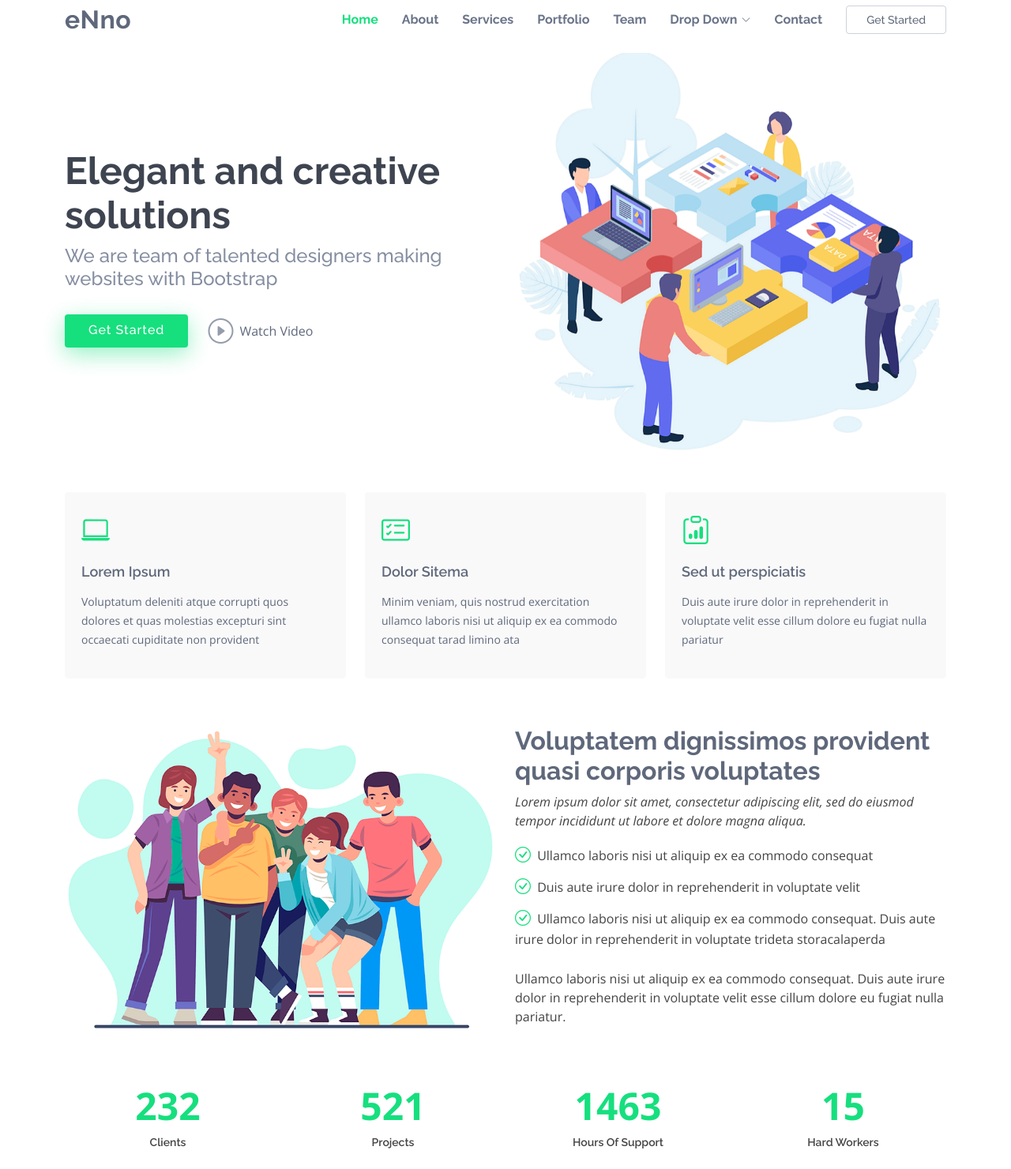
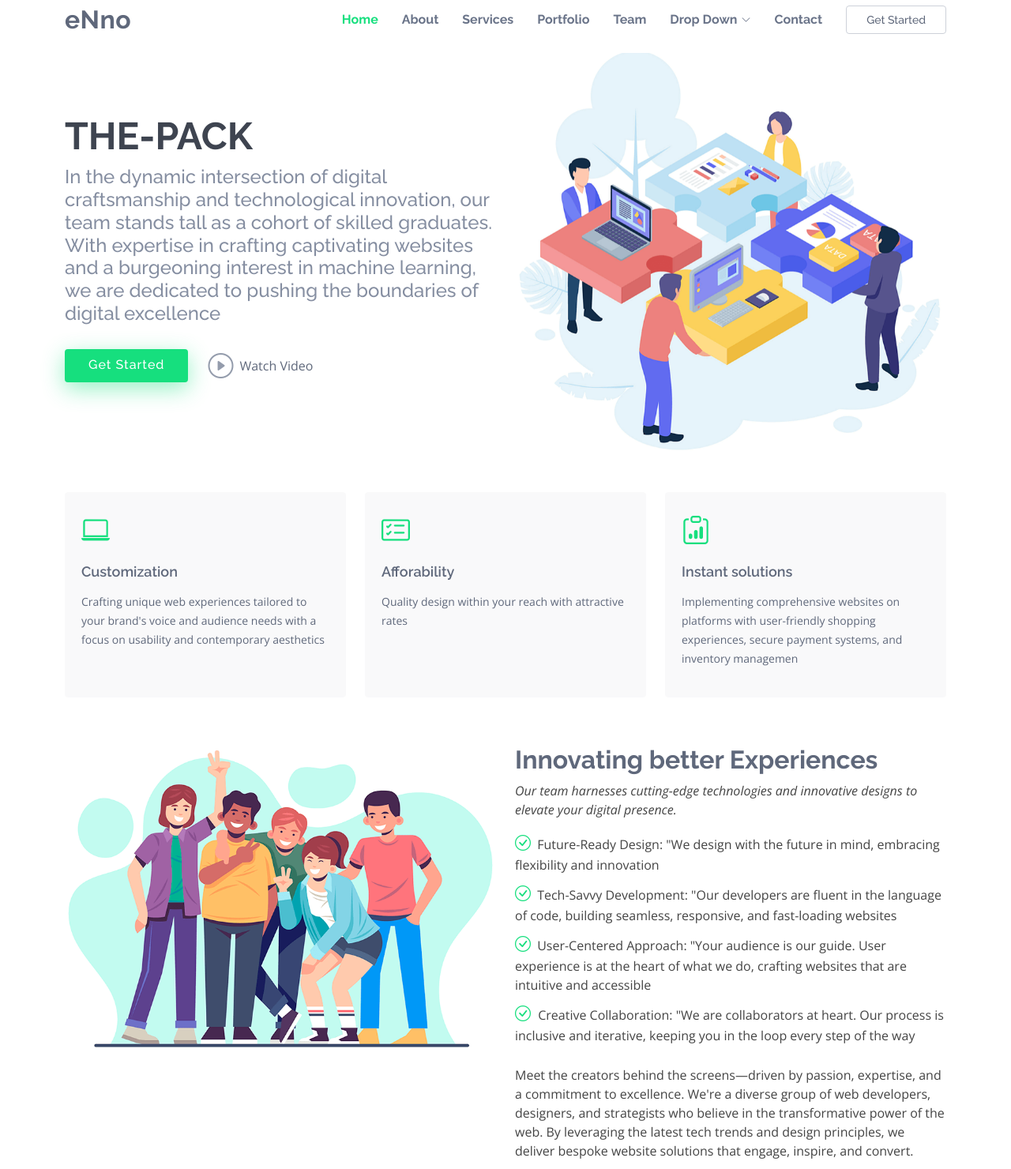
Before and after one commit to Sujal-Rabari/The-Pack, a plain HTML site: page index.html in a window 1280 px wide. Shown: the part 17-1497 px from the top of the page at 79% size. Drawn offline with nearby package versions, Linux system fonts and the light colour scheme.

Commit message:
Initial changes commit

```diff
--- a/index.html
+++ b/index.html
@@ -84,8 +84,11 @@
     <div class="container">
       <div class="row">
         <div class="col-lg-6 pt-5 pt-lg-0 order-2 order-lg-1 d-flex flex-column justify-content-center">
-          <h1>Elegant and creative solutions</h1>
-          <h2>We are team of talented designers making websites with Bootstrap</h2>
+          <h1>THE-PACK</h1>
+          <h2>In the dynamic intersection of digital craftsmanship and technological innovation,
+            our team stands tall as a cohort of skilled graduates.
+            With expertise in crafting captivating websites and a burgeoning interest in machine learning,
+            we are dedicated to pushing the boundaries of digital excellence</h2>
           <div class="d-flex">
             <a href="#about" class="btn-get-started scrollto">Get Started</a>
             <a href="https://www.youtube.com/watch?v=jDDaplaOz7Q" class="glightbox btn-watch-video"><i class="bi bi-play-circle"></i><span>Watch Video</span></a>
@@ -109,22 +112,24 @@
           <div class="col-lg-4 col-md-6">
             <div class="icon-box">
               <div class="icon"><i class="bi bi-laptop"></i></div>
-              <h4 class="title"><a href="">Lorem Ipsum</a></h4>
-              <p class="description">Voluptatum deleniti atque corrupti quos dolores et quas molestias excepturi sint occaecati cupiditate non provident</p>
+              <h4 class="title"><a href="">Customization</a></h4>
+              <p class="description">Crafting unique web experiences tailored to your brand's voice and
+                                      audience needs with a focus on usability and contemporary aesthetics</p>
             </div>
           </div>
           <div class="col-lg-4 col-md-6 mt-4 mt-md-0">
             <div class="icon-box">
               <div class="icon"><i class="bi bi-card-checklist"></i></div>
-              <h4 class="title"><a href="">Dolor Sitema</a></h4>
-              <p class="description">Minim veniam, quis nostrud exercitation ullamco laboris nisi ut aliquip ex ea commodo consequat tarad limino ata</p>
+              <h4 class="title"><a href="">Afforability</a></h4>
+              <p class="description">Quality design within your reach with attractive rates </p>
             </div>
           </div>
           <div class="col-lg-4 col-md-6 mt-4 mt-lg-0">
             <div class="icon-box">
               <div class="icon"><i class="bi bi-clipboard-data"></i></div>
-              <h4 class="title"><a href="">Sed ut perspiciatis</a></h4>
-              <p class="description">Duis aute irure dolor in reprehenderit in voluptate velit esse cillum dolore eu fugiat nulla pariatur</p>
+              <h4 class="title"><a href="">Instant solutions </a></h4>
+              <p class="description">Implementing comprehensive websites on platforms with user-friendly shopping experiences,
+                secure payment systems, and inventory managemen</p>
             </div>
           </div>
         </div>
@@ -141,19 +146,25 @@
             <img src="assets/img/about.png" class="img-fluid" alt="">
           </div>
           <div class="col-lg-6 pt-4 pt-lg-0 content">
-            <h3>Voluptatem dignissimos provident quasi corporis voluptates</h3>
+            <h3>Innovating better Experiences</h3>
             <p class="fst-italic">
-              Lorem ipsum dolor sit amet, consectetur adipiscing elit, sed do eiusmod tempor incididunt ut labore et dolore
-              magna aliqua.
+              Our team harnesses cutting-edge technologies and innovative designs to elevate your digital presence.
             </p>
             <ul>
-              <li><i class="bi bi-check-circle"></i> Ullamco laboris nisi ut aliquip ex ea commodo consequat</li>
-              <li><i class="bi bi-check-circle"></i> Duis aute irure dolor in reprehenderit in voluptate velit</li>
-              <li><i class="bi bi-check-circle"></i> Ullamco laboris nisi ut aliquip ex ea commodo consequat. Duis aute irure dolor in reprehenderit in voluptate trideta storacalaperda</li>
+              <li><i class="bi bi-check-circle"></i> Future-Ready Design: "We design with the future in mind, embracing flexibility and innovation</li>
+              <li><i class="bi bi-check-circle"></i> Tech-Savvy Development: "Our developers are fluent in the language of code, building seamless, responsive,
+                                                      and fast-loading websites</li>
+              <li><i class="bi bi-check-circle"></i> User-Centered Approach: "Your audience is our guide.
+                                                      User experience is at the heart of what we do, crafting websites that are intuitive and accessible</li>
+              <li><i class="bi bi-check-circle"> </i>   Creative Collaboration: "We are collaborators at heart.
+                                                    Our process is inclusive and iterative,
+                                                    keeping you in the loop every step of the way</li>
             </ul>
             <p>
-              Ullamco laboris nisi ut aliquip ex ea commodo consequat. Duis aute irure dolor in reprehenderit in voluptate
-              velit esse cillum dolore eu fugiat nulla pariatur.
+              Meet the creators behind the screens—driven by passion, expertise, and a commitment to excellence.
+               We're a diverse group of web developers, designers, and strategists who believe in the transformative power
+               of the web. By leveraging the latest tech trends and design principles,
+               we deliver bespoke website solutions that engage, inspire, and convert.
             </p>
           </div>
         </div>
@@ -206,7 +217,7 @@
           <div class="col-lg-4 col-md-6 d-flex align-items-stretch">
             <div class="icon-box">
               <div class="icon"><i class="bx bxl-dribbble"></i></div>
-              <h4><a href="">Lorem Ipsum</a></h4>
+              <h4><a href="">Maintenance and Support</a></h4>
               <p>Voluptatum deleniti atque corrupti quos dolores et quas molestias excepturi</p>
             </div>
           </div>
@@ -214,7 +225,7 @@
           <div class="col-lg-4 col-md-6 d-flex align-items-stretch mt-4 mt-md-0">
             <div class="icon-box">
               <div class="icon"><i class="bx bx-file"></i></div>
-              <h4><a href="">Sed ut perspiciatis</a></h4>
+              <h4><a href="">Hosting and Domain Management</a></h4>
               <p>Duis aute irure dolor in reprehenderit in voluptate velit esse cillum dolore</p>
             </div>
           </div>
@@ -222,7 +233,7 @@
           <div class="col-lg-4 col-md-6 d-flex align-items-stretch mt-4 mt-lg-0">
             <div class="icon-box">
               <div class="icon"><i class="bx bx-tachometer"></i></div>
-              <h4><a href="">Magni Dolores</a></h4>
+              <h4><a href="">Design and Development</a></h4>
               <p>Excepteur sint occaecat cupidatat non proident, sunt in culpa qui officia</p>
             </div>
           </div>
@@ -230,7 +241,7 @@
           <div class="col-lg-4 col-md-6 d-flex align-items-stretch mt-4">
             <div class="icon-box">
               <div class="icon"><i class="bx bx-world"></i></div>
-              <h4><a href="">Nemo Enim</a></h4>
+              <h4><a href="">Content Management Systems </a></h4>
               <p>At vero eos et accusamus et iusto odio dignissimos ducimus qui blanditiis</p>
             </div>
           </div>
@@ -238,7 +249,7 @@
           <div class="col-lg-4 col-md-6 d-flex align-items-stretch mt-4">
             <div class="icon-box">
               <div class="icon"><i class="bx bx-slideshow"></i></div>
-              <h4><a href="">Dele cardo</a></h4>
+              <h4><a href="">Search Engine Optimization (SEO)</a></h4>
               <p>Quis consequatur saepe eligendi voluptatem consequatur dolor consequuntur</p>
             </div>
           </div>
```
